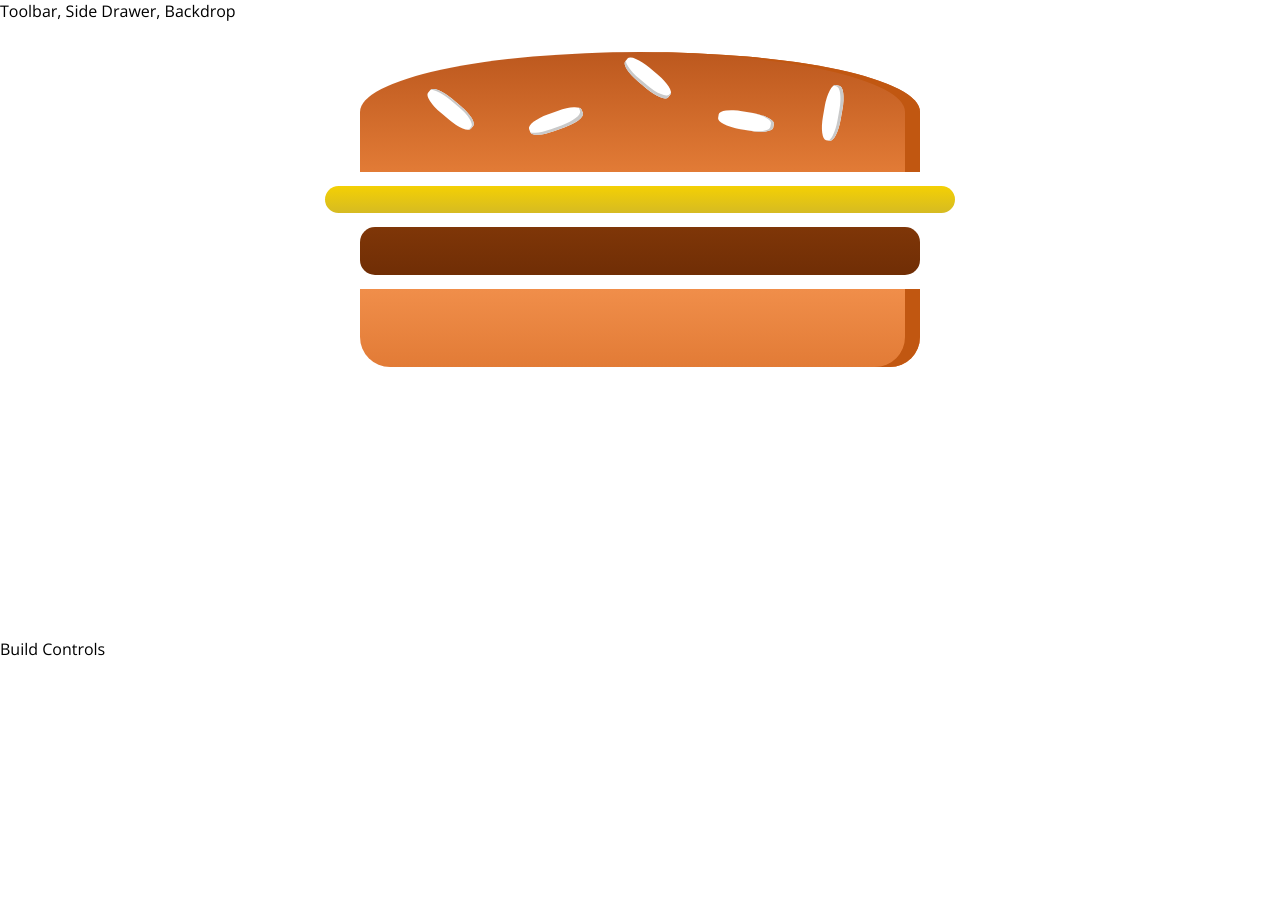
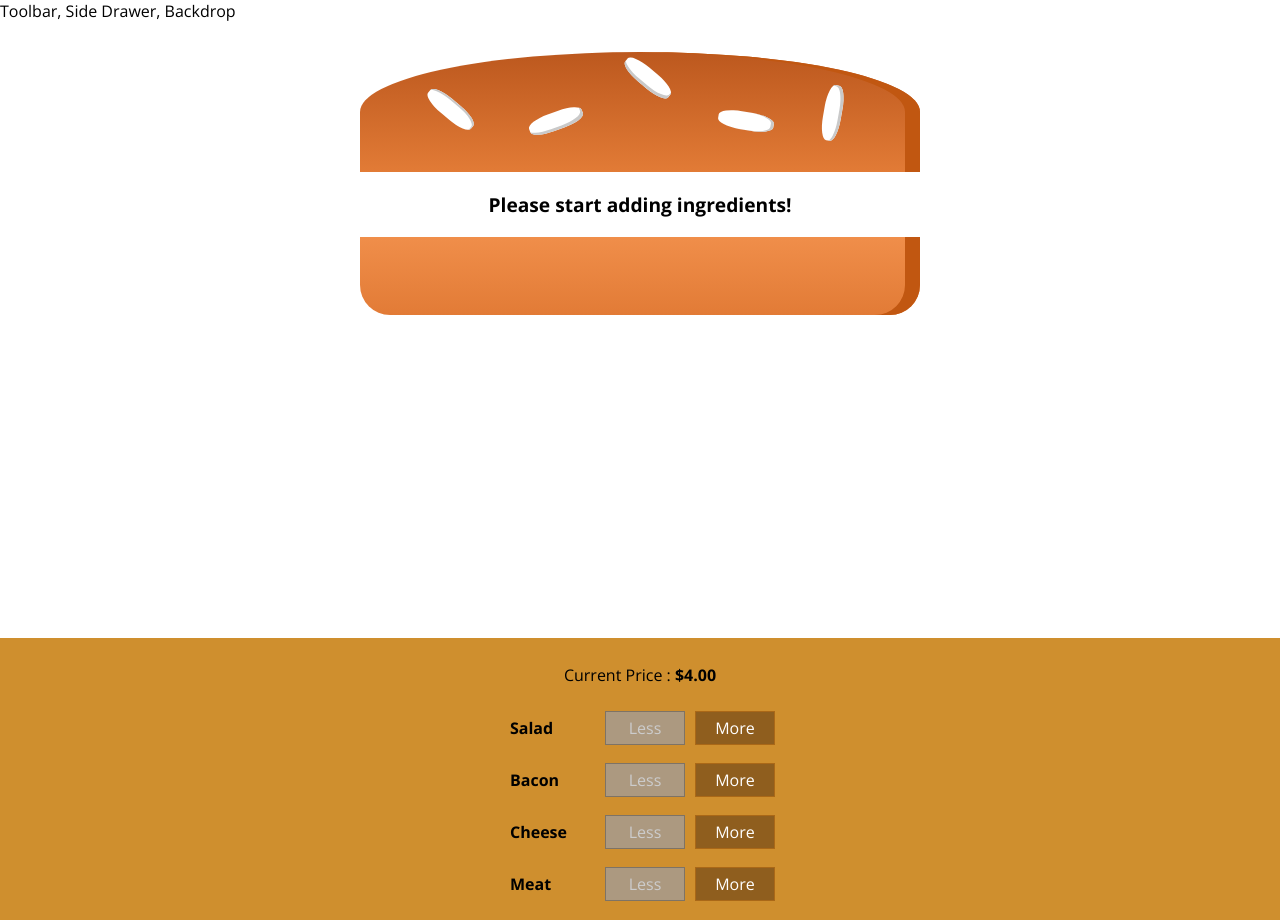
Before and after one commit to mj7007/react-my-burger, a React app: page / in a window 1280 px wide. Before the commit the page ends 800 px from the top, so only its background shows below. Built offline with nearby package versions, Linux system fonts and the light colour scheme.

Commit message:
Basic implementation of the burger builder

```diff
--- /dev/null
+++ b/src/components/BuildControls/BuildControl/BuildControl.css
@@ -0,0 +1,58 @@
+.BuildControl {
+  display: flex;
+  justify-content: space-between;
+  align-items: center;
+  margin: 5px 0;
+}
+
+.BuildControl button {
+  display: block;
+  font: inherit;
+  padding: 5px;
+  margin: 0 5px;
+  width: 80px;
+  border: 1px solid #aa6817;
+  cursor: pointer;
+  outline: none;
+}
+
+.BuildControl button:disabled {
+  background-color: #ac9980;
+  border: 1px solid #7e7365;
+  color: #ccc;
+  cursor: default;
+}
+
+.BuildControl button:hover:disabled {
+  background-color: #ac9980;
+  color: #ccc;
+  cursor: not-allowed;
+}
+
+.Label {
+  padding: 10px;
+  font-weight: bold;
+  width: 80px;
+}
+
+.BuildControl .Less {
+  background-color: #d39952;
+  color: white;
+}
+
+.BuildControl .More {
+  background-color: #8f5e1e;
+  color: white;
+}
+
+.BuildControl .Less:hover,
+.BuildControl .Less:active {
+  background-color: #daa972;
+  color: white;
+}
+
+.BuildControl .More:hover,
+.BuildControl .More:active {
+  background-color: #99703f;
+  color: white;
+}
--- /dev/null
+++ b/src/components/BuildControls/BuildControl/BuildControl.js
@@ -0,0 +1,21 @@
+import React from 'react';
+
+import classes from './BuildControl.css';
+
+const buildControl = props => (
+  <div className={classes.BuildControl}>
+    <div className={classes.Label}>{props.label}</div>
+    <button
+      className={classes.Less}
+      onClick={props.removed}
+      disabled={props.disabled}
+    >
+      Less
+    </button>
+    <button className={classes.More} onClick={props.added}>
+      More
+    </button>
+  </div>
+);
+
+export default buildControl;
--- /dev/null
+++ b/src/components/BuildControls/BuildControls.css
@@ -0,0 +1,10 @@
+.BuildControls {
+  width: 100%;
+  background-color: #cf8f2e;
+  display: flex;
+  flex-flow: column;
+  align-items: center;
+  box-shadow: 0 2px 1px #ccc;
+  margin: auto;
+  padding: 10px 0;
+}
--- /dev/null
+++ b/src/components/BuildControls/BuildControls.js
@@ -0,0 +1,30 @@
+import React from 'react';
+
+import classes from './BuildControls.css';
+import BuildControl from './BuildControl/BuildControl';
+
+const controls = [
+  { label: 'Salad', type: 'salad' },
+  { label: 'Bacon', type: 'bacon' },
+  { label: 'Cheese', type: 'cheese' },
+  { label: 'Meat', type: 'meat' }
+];
+
+const buildControls = props => (
+  <div className={classes.BuildControls}>
+    <p>
+      Current Price : <strong>${props.price.toFixed(2)}</strong>
+    </p>
+    {controls.map(ctrl => (
+      <BuildControl
+        key={ctrl.type}
+        label={ctrl.label}
+        added={() => props.ingredientAdded(ctrl.type)}
+        removed={() => props.ingredientRemoved(ctrl.type)}
+        disabled={props.disabled[ctrl.type]}
+      />
+    ))}
+  </div>
+);
+
+export default buildControls;
--- a/src/components/Burger/Burger.js
+++ b/src/components/Burger/Burger.js
@@ -4,11 +4,24 @@ import classes from './Burger.css';
 import BurgerIngredient from './BurgerIngredient/BurgerIngredient';
 
 const burger = props => {
+  let transformedIngredients = Object.keys(props.ingredients)
+    .map(igKey => {
+      return [...Array(props.ingredients[igKey])].map((_, i) => {
+        return <BurgerIngredient key={igKey + i} type={igKey} />;
+      });
+    })
+    .reduce((arr, ele) => {
+      return arr.concat(ele);
+    }, []);
+
+  if (transformedIngredients.length === 0) {
+    transformedIngredients = <p>Please start adding ingredients!</p>;
+  }
+
   return (
     <div className={classes.Burger}>
       <BurgerIngredient type="bread-top" />
-      <BurgerIngredient type="cheese" />
-      <BurgerIngredient type="meat" />
+      {transformedIngredients}
       <BurgerIngredient type="bread-bottom" />
     </div>
   );
--- a/src/containers/BurgerBuilder/BurgerBuilder.js
+++ b/src/containers/BurgerBuilder/BurgerBuilder.js
@@ -1,14 +1,82 @@
 import React, { Component } from 'react';
 
 import Burger from '../../components/Burger/Burger';
+import BuildControls from '../../components/BuildControls/BuildControls';
 import Aux from '../../hoc/Aux';
 
+const INGREDIENT_PRICES = {
+  salad: 0.5,
+  cheese: 0.4,
+  meat: 1.3,
+  bacon: 0.7
+};
+
 class Burgerbuilder extends Component {
+  state = {
+    ingredients: {
+      salad: 0,
+      bacon: 0,
+      cheese: 0,
+      meat: 0
+    },
+    totalPrice: 4
+  };
+
+  addIngredientHandler = type => {
+    const oldCount = this.state.ingredients[type];
+    const newCount = oldCount + 1;
+    const updatedIngredients = {
+      ...this.state.ingredients
+    };
+    updatedIngredients[type] = newCount;
+
+    const priceAddition = INGREDIENT_PRICES[type];
+    const updatedTotalPrice = this.state.totalPrice + priceAddition;
+
+    this.setState({
+      ingredients: updatedIngredients,
+      totalPrice: updatedTotalPrice
+    });
+  };
+
+  removeIngredientHandler = type => {
+    const oldCount = this.state.ingredients[type];
+    if (oldCount <= 0) {
+      return;
+    }
+    const newCount = oldCount - 1;
+    const updatedIngredients = {
+      ...this.state.ingredients
+    };
+    updatedIngredients[type] = newCount;
+
+    const priceAddition = INGREDIENT_PRICES[type];
+    const updateTotalPrice = this.state.totalPrice - priceAddition;
+
+    this.setState({
+      ingredients: updatedIngredients,
+      totalPrice: updateTotalPrice
+    });
+  };
+
   render() {
+    const disabledInfo = {
+      ...this.state.ingredients
+    };
+
+    for (let key in disabledInfo) {
+      disabledInfo[key] = disabledInfo[key] <= 0;
+    }
+
     return (
       <Aux>
-        <Burger />
-        <div>Build Controls</div>
+        <Burger ingredients={this.state.ingredients} />
+        <BuildControls
+          price={this.state.totalPrice}
+          ingredientAdded={this.addIngredientHandler}
+          ingredientRemoved={this.removeIngredientHandler}
+          disabled={disabledInfo}
+        />
       </Aux>
     );
   }
```
